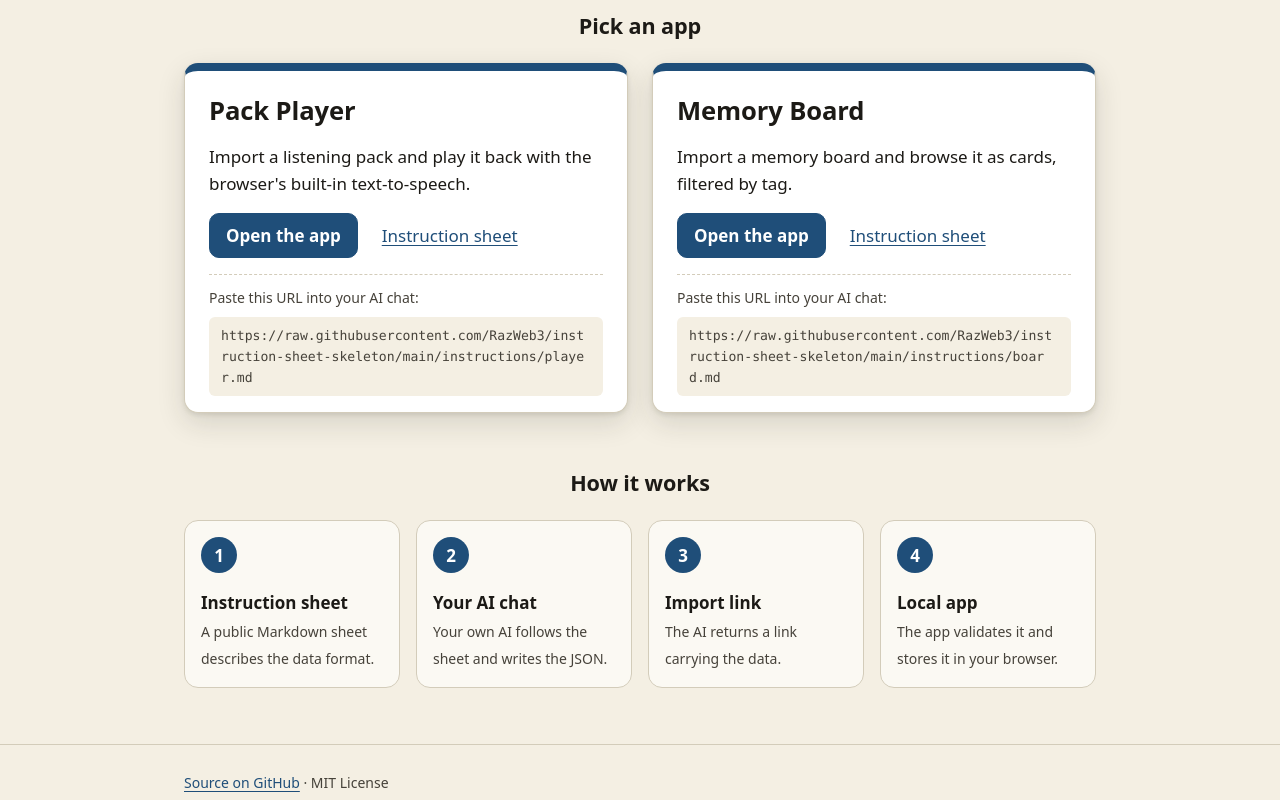
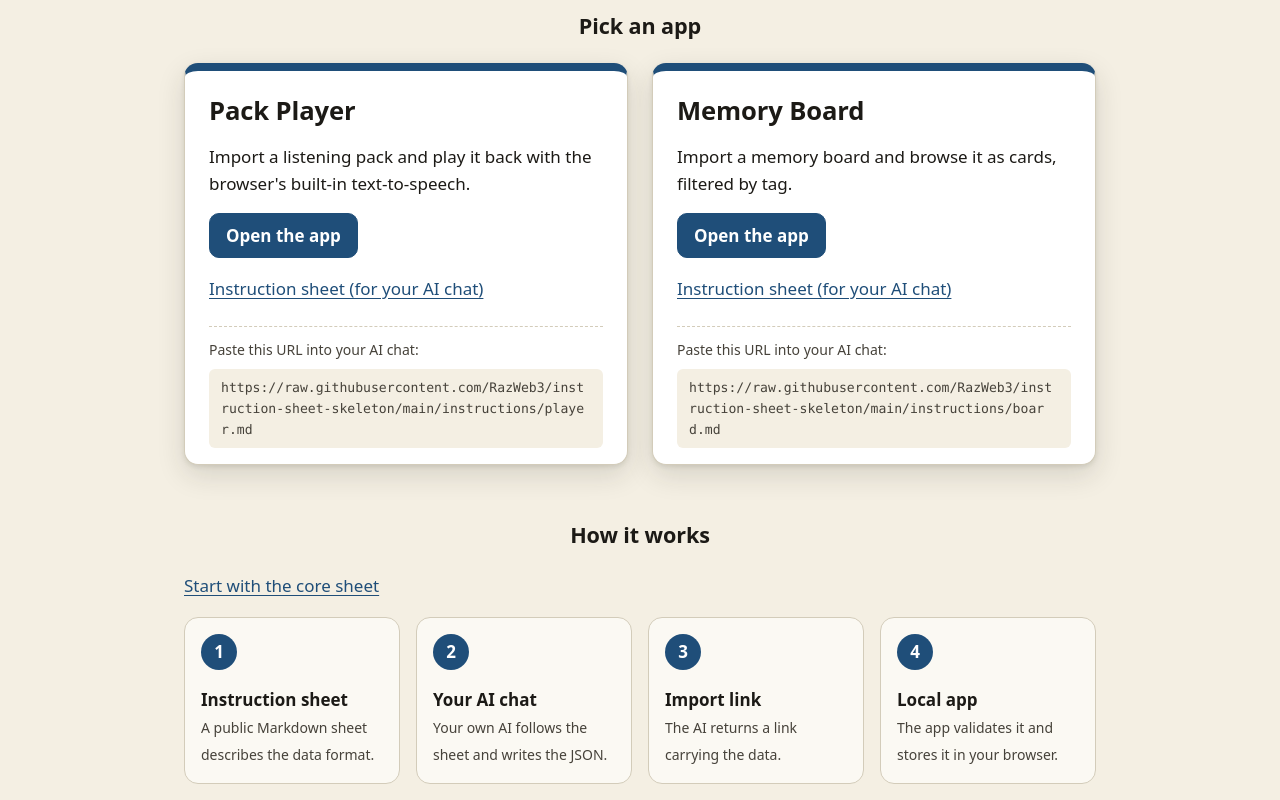
Before and after one commit to RazWeb3/instruction-sheet-skeleton, a plain HTML site: page index.html in a window 1280 px wide. Shown: the part 595-1395 px from the top of the page. Drawn offline with Linux system fonts and the light colour scheme.

Commit message:
Add core.md, refactor sheets to reference it, and present links as anchors

```diff
--- a/index.html
+++ b/index.html
@@ -33,7 +33,7 @@
           <p>Import a listening pack and play it back with the browser's built-in text-to-speech.</p>
           <p class="links">
             <a class="btn btn-primary" href="apps/player/">Open the app</a>
-            <a href="https://github.com/RazWeb3/instruction-sheet-skeleton/blob/main/instructions/player.md">Instruction sheet</a>
+            <a href="https://razweb3.github.io/instruction-sheet-skeleton/instructions/player.md">Instruction sheet (for your AI chat)</a>
           </p>
           <div class="url-note">
             <p>Paste this URL into your AI chat:</p>
@@ -45,7 +45,7 @@
           <p>Import a memory board and browse it as cards, filtered by tag.</p>
           <p class="links">
             <a class="btn btn-primary" href="apps/board/">Open the app</a>
-            <a href="https://github.com/RazWeb3/instruction-sheet-skeleton/blob/main/instructions/board.md">Instruction sheet</a>
+            <a href="https://razweb3.github.io/instruction-sheet-skeleton/instructions/board.md">Instruction sheet (for your AI chat)</a>
           </p>
           <div class="url-note">
             <p>Paste this URL into your AI chat:</p>
@@ -55,6 +55,7 @@
       </ul>
 
       <h2 class="section-title">How it works</h2>
+      <p><a href="https://razweb3.github.io/instruction-sheet-skeleton/instructions/core.md">Start with the core sheet</a></p>
       <ol class="steps">
         <li><strong>Instruction sheet</strong><span>A public Markdown sheet describes the data format.</span></li>
         <li><strong>Your AI chat</strong><span>Your own AI follows the sheet and writes the JSON.</span></li>
```
Also changed, not shown: 4 other files.
